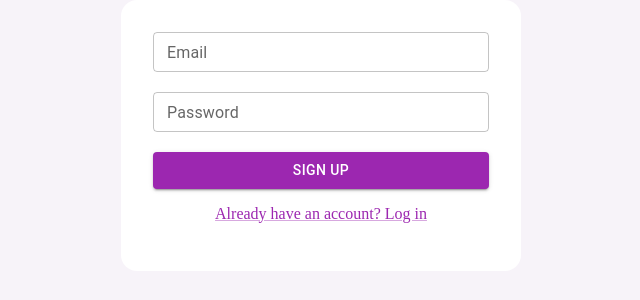
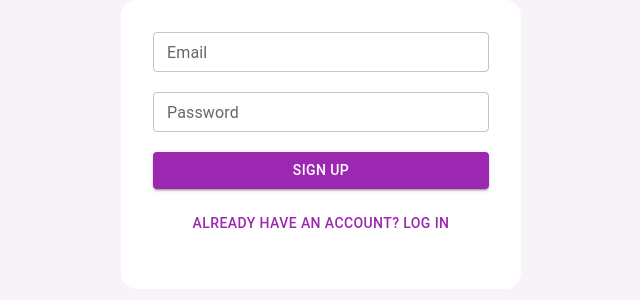
Before and after one commit to takahiromitsui/cyber-security-form-frontend, a Next.js app: page / in a window 1280 px wide. Shown: the top 300 px of the page, without its empty margins (319-959 px from the left). Built offline with nearby package versions, Linux system fonts and the light colour scheme.

Commit message:
Add NextJs routing for Link

```diff
--- a/components/InputForm/InputForm.tsx
+++ b/components/InputForm/InputForm.tsx
@@ -1,6 +1,7 @@
-import { Button, Link } from '@mui/material';
+import { Button } from '@mui/material';
 import { Dispatch, FunctionComponent, SetStateAction } from 'react';
 import { Input, InputProps } from '../Input/Input';
+import { NextLinkComposed } from '../Link';
 import { InputFormBox, InputFormItem, LinkBox } from './styles';
 
 interface Props {
@@ -48,7 +49,14 @@ export const InputForm: FunctionComponent<Props> = ({
 			</Button>
 			{linkText && linkHref && (
 				<LinkBox>
-					<Link href={linkHref}>{linkText}</Link>
+					<Button
+						component={NextLinkComposed}
+						to={{
+							pathname: linkHref,
+						}}
+					>
+						{linkText}
+					</Button>
 				</LinkBox>
 			)}
 		</InputFormBox>
--- /dev/null
+++ b/components/Link/NextLink.tsx
@@ -0,0 +1,40 @@
+import NextLink, { LinkProps as NextLinkProps } from 'next/link';
+import { forwardRef } from 'react';
+
+import { styled } from '@mui/material/styles';
+
+// Add support for the sx prop for consistency with the other branches.
+const Anchor = styled('a')({});
+
+interface NextLinkComposedProps
+	extends Omit<React.AnchorHTMLAttributes<HTMLAnchorElement>, 'href'>,
+		Omit<
+			NextLinkProps,
+			'href' | 'as' | 'onClick' | 'onMouseEnter' | 'onTouchStart'
+		> {
+	to: NextLinkProps['href'];
+	linkAs?: NextLinkProps['as'];
+}
+
+export const NextLinkComposed = forwardRef<
+	HTMLAnchorElement,
+	NextLinkComposedProps
+>(function NextLinkComposed(props, ref) {
+	const { to, linkAs, replace, scroll, shallow, prefetch, locale, ...other } =
+		props;
+
+	return (
+		<NextLink
+			href={to}
+			prefetch={prefetch}
+			as={linkAs}
+			replace={replace}
+			scroll={scroll}
+			shallow={shallow}
+			passHref
+			locale={locale}
+		>
+			<Anchor ref={ref} {...other} />
+		</NextLink>
+	);
+});
--- /dev/null
+++ b/components/Link/index.tsx
@@ -0,0 +1 @@
+export { NextLinkComposed } from './NextLink';
```
